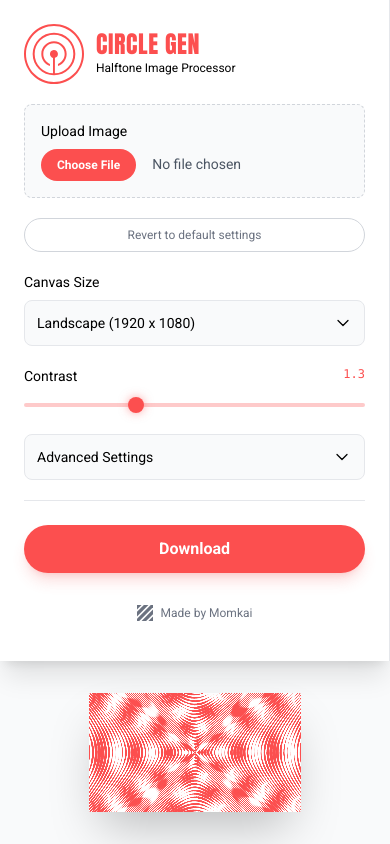
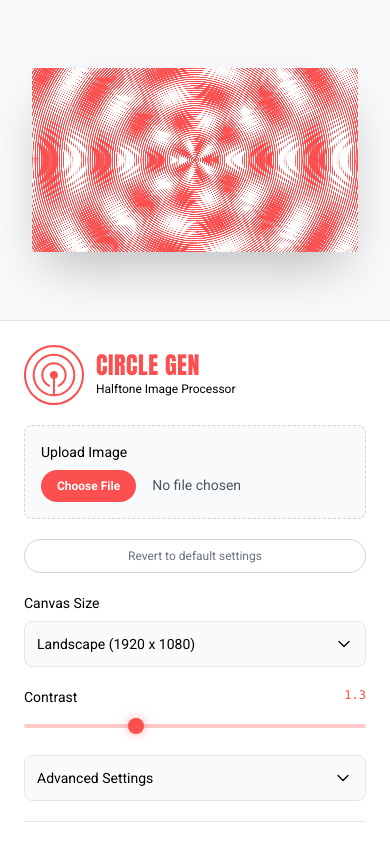
Before and after one commit to leonpostma/circle-gen, a plain HTML site: page index.html in a window 390 px wide. Drawn offline with nearby package versions, Linux system fonts and the light colour scheme.

Commit message:
Update index.html

```diff
--- a/index.html
+++ b/index.html
@@ -80,8 +80,8 @@
 <body class="h-screen flex flex-col md:flex-row overflow-hidden">
 
     <!-- Sidebar Controls -->
-    <!-- UPDATED: Removed 'no-scrollbar' class to ensure scrollbar is visible when content expands -->
-    <div class="w-full md:w-80 bg-[#FFFFFF] border-r border-gray-200 p-6 flex flex-col gap-5 overflow-y-auto z-10 shadow-xl text-black">
+    <!-- UPDATED: Added order-2 for mobile, md:order-1 for desktop. Changed border logic for mobile/desktop separation. Added flex-1 for mobile scroll. -->
+    <div class="w-full md:w-80 bg-[#FFFFFF] md:border-r border-t md:border-t-0 border-gray-200 p-6 flex flex-col gap-5 overflow-y-auto z-10 shadow-xl text-black order-2 md:order-1 flex-1 md:flex-none">
 
         <!-- Header with Logo -->
         <div class="flex items-center gap-3 shrink-0">
@@ -255,8 +255,9 @@
     </div>
 
     <!-- Main Canvas Area -->
-    <!-- UPDATED: Switched to relative positioning parent with absolute child for strict sizing -->
-    <div class="flex-1 canvas-container relative overflow-hidden min-h-0 min-w-0">
+    <!-- UPDATED: Switched to relative positioning parent with absolute child for strict sizing.
+         Added order-1 for mobile, h-[320px] fixed height for mobile, flex-1 for desktop. -->
+    <div class="h-[320px] shrink-0 md:h-auto md:flex-1 canvas-container relative overflow-hidden min-h-0 min-w-0 order-1 md:order-2">
         <div id="loadingMsg" class="absolute top-1/2 left-1/2 transform -translate-x-1/2 -translate-y-1/2 text-slate-500 bg-white/90 px-4 py-2 rounded backdrop-blur-sm animate-pulse pointer-events-none z-20 shadow-lg border border-gray-200" style="display:none;">
             Processing...
         </div>
```
